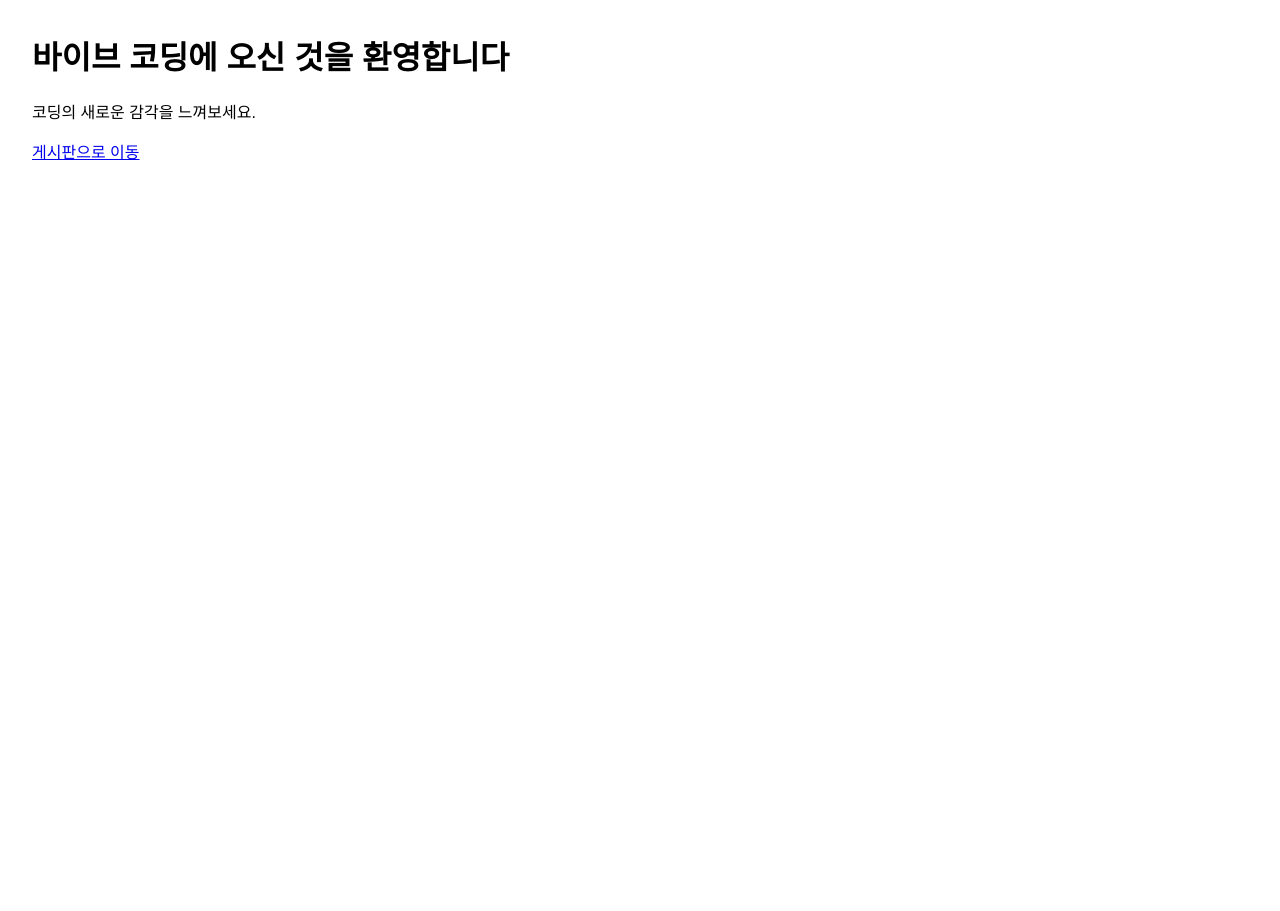
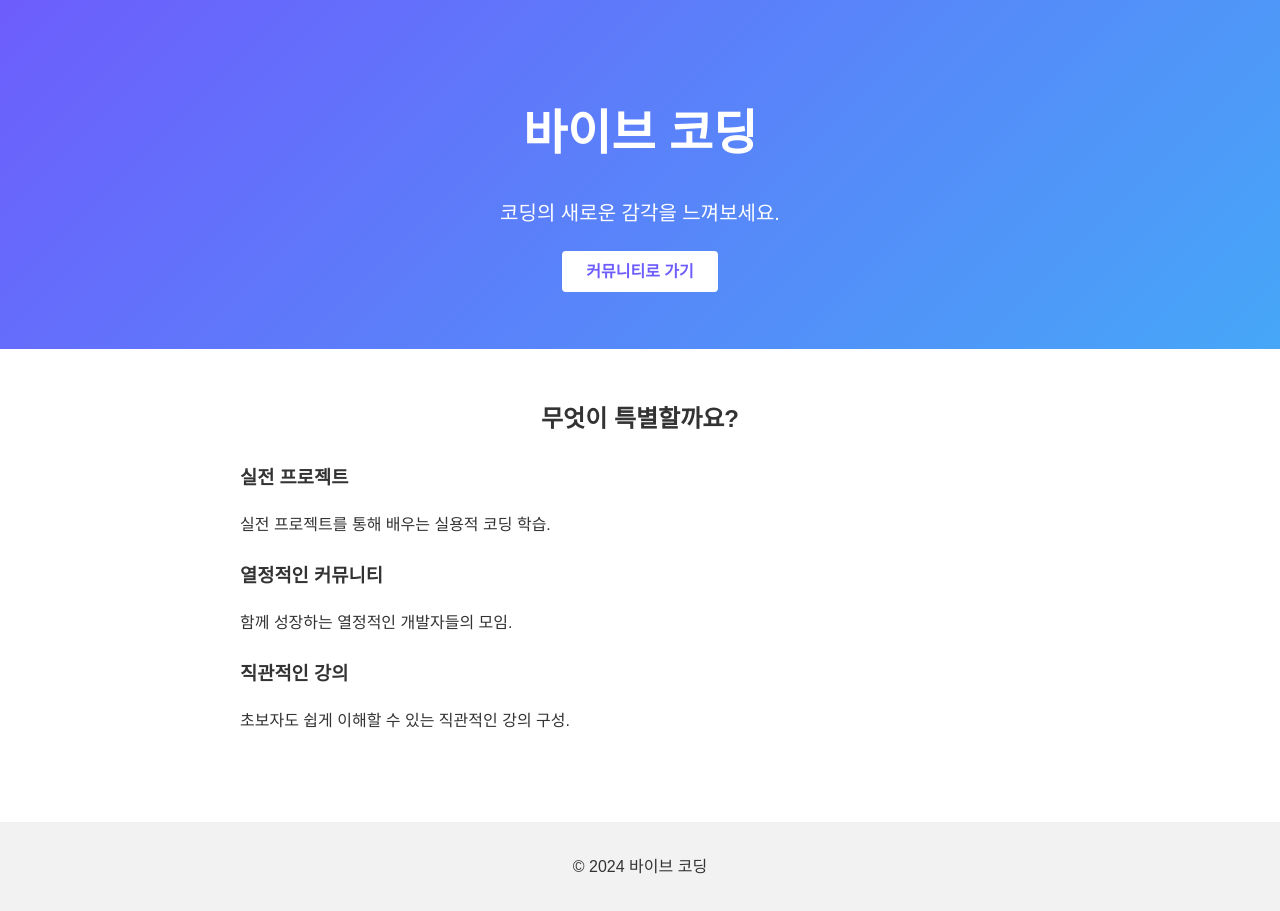
Before and after one commit to paullabkorea/vibe, a website: page public/index.html in a window 1280 px wide. Before the commit the page ends 800 px from the top, so only its background shows below. Drawn offline with Linux system fonts and the light colour scheme.

Commit message:
feat: add landing page

```diff
--- a/public/index.html
+++ b/public/index.html
@@ -6,8 +6,30 @@
   <link rel="stylesheet" href="style.css">
 </head>
 <body>
-  <h1>바이브 코딩에 오신 것을 환영합니다</h1>
-  <p>코딩의 새로운 감각을 느껴보세요.</p>
-  <p><a href="board.html">게시판으로 이동</a></p>
+  <header class="hero">
+    <h1>바이브 코딩</h1>
+    <p>코딩의 새로운 감각을 느껴보세요.</p>
+    <a class="cta" href="board.html">커뮤니티로 가기</a>
+  </header>
+
+  <section class="features">
+    <h2>무엇이 특별할까요?</h2>
+    <div class="feature">
+      <h3>실전 프로젝트</h3>
+      <p>실전 프로젝트를 통해 배우는 실용적 코딩 학습.</p>
+    </div>
+    <div class="feature">
+      <h3>열정적인 커뮤니티</h3>
+      <p>함께 성장하는 열정적인 개발자들의 모임.</p>
+    </div>
+    <div class="feature">
+      <h3>직관적인 강의</h3>
+      <p>초보자도 쉽게 이해할 수 있는 직관적인 강의 구성.</p>
+    </div>
+  </section>
+
+  <footer>
+    <p>&copy; 2024 바이브 코딩</p>
+  </footer>
 </body>
 </html>
--- a/public/style.css
+++ b/public/style.css
@@ -1,4 +1,72 @@
-body { font-family: Arial, sans-serif; margin: 2em; }
-form input, form textarea { width: 300px; }
-form textarea { height: 80px; }
-#posts li { margin: 0.5em 0; }
+body {
+  font-family: 'Noto Sans KR', sans-serif;
+  margin: 0;
+  color: #333;
+  line-height: 1.6;
+}
+
+.hero {
+  background: linear-gradient(135deg, #6d5dfc, #46a7f7);
+  color: #fff;
+  text-align: center;
+  padding: 4em 1em;
+}
+
+.hero h1 {
+  font-size: 3em;
+  margin-bottom: 0.5em;
+}
+
+.hero p {
+  font-size: 1.25em;
+  margin-bottom: 1.5em;
+}
+
+.cta {
+  background: #fff;
+  color: #6d5dfc;
+  padding: 0.75em 1.5em;
+  border-radius: 4px;
+  text-decoration: none;
+  font-weight: bold;
+}
+
+.features {
+  padding: 2em 1em;
+  max-width: 800px;
+  margin: 0 auto;
+}
+
+.features h2 {
+  text-align: center;
+  margin-bottom: 1em;
+}
+
+.feature {
+  margin-bottom: 1.5em;
+}
+
+footer {
+  text-align: center;
+  padding: 1em 0;
+  background: #f2f2f2;
+  margin-top: 2em;
+}
+
+/* Board page styles */
+body.board {
+  margin: 2em;
+}
+
+form input,
+form textarea {
+  width: 300px;
+}
+
+form textarea {
+  height: 80px;
+}
+
+#posts li {
+  margin: 0.5em 0;
+}
```
Also changed, not shown: public/board.html (+1 -1 lines).
